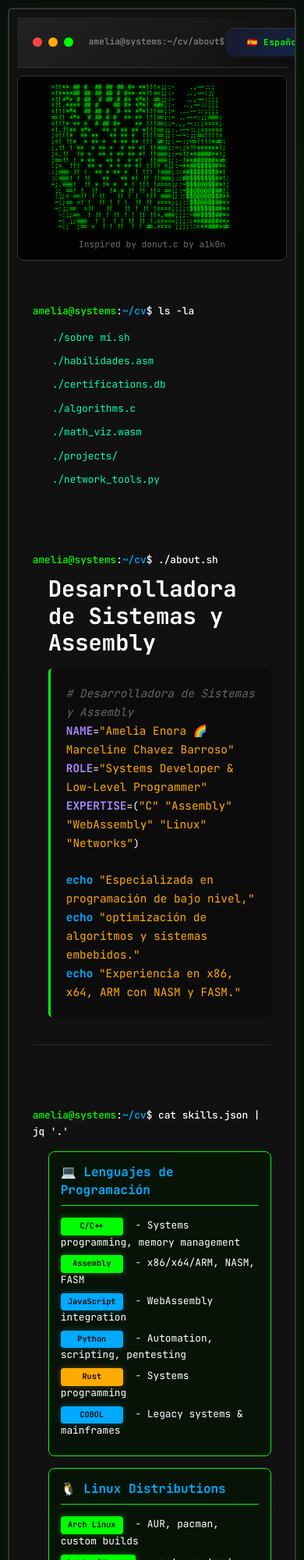
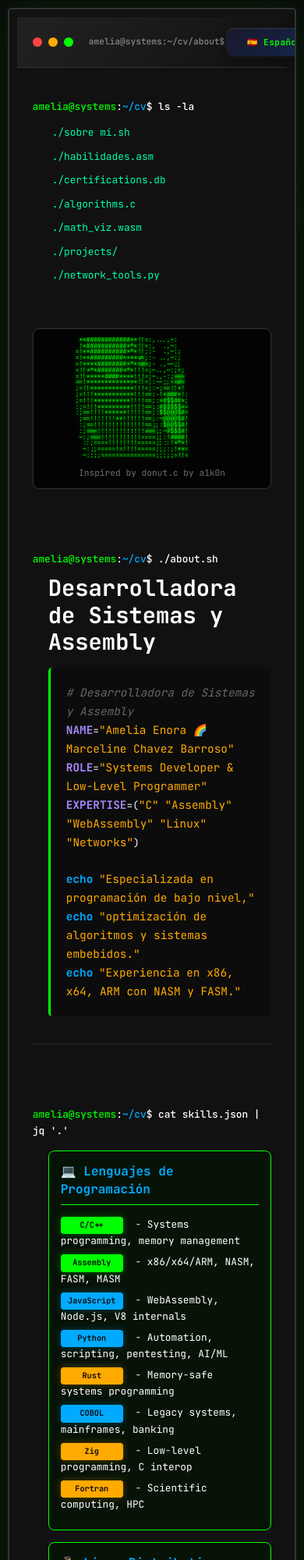
Before and after one commit to AmeliaDi/technical-cv, a plain HTML site: page index.html in a window 390 px wide. Shown: the top 2000 px of the page at 78% size. Drawn offline with Linux system fonts and the light colour scheme; a script that the page names is missing.

Commit message:
🎨 Rediseño: Dona al lado de navegación y skills actualizados
- Movida la dona ASCII al lado de la navegación

- Diseño responsive lado a lado

- Agregados lenguajes: Zig, Fortran

- Expandidas herramientas: QEMU, GDB, Valgrind, CI/CD

- Mejoradas skills de cybersecurity con más herramientas

- Ajustado tamaño de la dona para mejor visualización

```diff
--- a/donut.js
+++ b/donut.js
@@ -8,8 +8,8 @@ class DonutAnimation {
     constructor() {
         this.A = 0;
         this.B = 0;
-        this.screenWidth = 80;
-        this.screenHeight = 24;
+        this.screenWidth = 50;  // Reduced width for side layout
+        this.screenHeight = 20;  // Reduced height for side layout
         this.R1 = 1;
         this.R2 = 2;
         this.K2 = 5;
--- a/index.html
+++ b/index.html
@@ -61,16 +61,9 @@
             </div>
         </header>
 
-        <!-- ASCII Donut Animation -->
-        <div id="donut-container" class="donut-section">
-            <pre id="donut-output" class="donut-ascii"></pre>
-            <div class="donut-info">
-                <p class="donut-credit">Inspired by <a href="https://www.a1k0n.net/2011/07/20/donut-math.html" target="_blank">donut.c</a> by a1k0n</p>
-            </div>
-        </div>
-
         <main class="terminal-content">
-            <!-- Navigation -->
+            <!-- Navigation with Donut -->
+            <div class="nav-donut-container">
                 <nav class="terminal-nav">
                     <div class="prompt">
                         <span class="user">amelia@systems</span>:<span class="path">~/cv</span>$ ls -la
@@ -85,6 +78,15 @@
                         <li><a href="#network" class="nav-link">./network_tools.py</a></li>
                     </ul>
                 </nav>
+
+                <!-- ASCII Donut Animation -->
+                <div id="donut-container" class="donut-section">
+                    <pre id="donut-output" class="donut-ascii"></pre>
+                    <div class="donut-info">
+                        <p class="donut-credit">Inspired by <a href="https://www.a1k0n.net/2011/07/20/donut-math.html" target="_blank">donut.c</a> by a1k0n</p>
+                    </div>
+                </div>
+            </div>
 
             <!-- About Section -->
             <section id="about" class="section">
@@ -117,11 +119,13 @@
                             <h3>💻 Programming Languages</h3>
                             <ul class="skill-list">
                                 <li><span class="skill-level expert">C/C++</span> - Systems programming, memory management</li>
-                                <li><span class="skill-level expert">Assembly</span> - x86/x64/ARM, NASM, FASM</li>
-                                <li><span class="skill-level advanced">JavaScript</span> - WebAssembly integration</li>
-                                <li><span class="skill-level advanced">Python</span> - Automation, scripting, pentesting</li>
-                                <li><span class="skill-level intermediate">Rust</span> - Systems programming</li>
-                                <li><span class="skill-level advanced">COBOL</span> - Legacy systems & mainframes</li>
+                                <li><span class="skill-level expert">Assembly</span> - x86/x64/ARM, NASM, FASM, MASM</li>
+                                <li><span class="skill-level advanced">JavaScript</span> - WebAssembly, Node.js, V8 internals</li>
+                                <li><span class="skill-level advanced">Python</span> - Automation, scripting, pentesting, AI/ML</li>
+                                <li><span class="skill-level intermediate">Rust</span> - Memory-safe systems programming</li>
+                                <li><span class="skill-level advanced">COBOL</span> - Legacy systems, mainframes, banking</li>
+                                <li><span class="skill-level intermediate">Zig</span> - Low-level programming, C interop</li>
+                                <li><span class="skill-level intermediate">Fortran</span> - Scientific computing, HPC</li>
                             </ul>
                         </div>
 
@@ -140,12 +144,14 @@
                         <div class="skill-category">
                             <h3>🔐 Cybersecurity</h3>
                             <ul class="skill-list">
-                                <li><span class="skill-level expert">Penetration Testing</span> - Kali Linux, Metasploit</li>
-                                <li><span class="skill-level expert">Network Security</span> - Wireshark, Nmap, Burp Suite</li>
-                                <li><span class="skill-level advanced">Vulnerability Assessment</span> - OWASP Top 10</li>
-                                <li><span class="skill-level advanced">Cryptanalysis</span> - Hash cracking, encryption</li>
-                                <li><span class="skill-level advanced">Forensics</span> - Digital evidence analysis</li>
-                                <li><span class="skill-level intermediate">Malware Analysis</span> - Reverse engineering</li>
+                                <li><span class="skill-level expert">Penetration Testing</span> - Kali Linux, Metasploit, Cobalt Strike</li>
+                                <li><span class="skill-level expert">Network Security</span> - Wireshark, Nmap, Burp Suite, Zap</li>
+                                <li><span class="skill-level advanced">Vulnerability Assessment</span> - OWASP Top 10, CVE analysis</li>
+                                <li><span class="skill-level advanced">Cryptanalysis</span> - Hash cracking, AES, RSA, ECC</li>
+                                <li><span class="skill-level advanced">Forensics</span> - Memory dumps, Volatility, Autopsy</li>
+                                <li><span class="skill-level advanced">Malware Analysis</span> - IDA Pro, Ghidra, x64dbg</li>
+                                <li><span class="skill-level intermediate">Cloud Security</span> - AWS, Azure pentesting</li>
+                                <li><span class="skill-level expert">Binary Exploitation</span> - Buffer overflow, ROP chains</li>
                             </ul>
                         </div>
 
@@ -164,11 +170,14 @@
                         <div class="skill-category">
                             <h3>🔧 Systems & Tools</h3>
                             <ul class="skill-list">
-                                <li><span class="skill-level expert">Linux Kernel</span> - Module development, drivers</li>
-                                <li><span class="skill-level expert">Git/GitHub</span> - Version control, CI/CD</li>
+                                <li><span class="skill-level expert">Linux Kernel</span> - Module development, drivers, eBPF</li>
+                                <li><span class="skill-level expert">Git/GitHub</span> - Version control, CI/CD, Actions</li>
                                 <li><span class="skill-level advanced">Docker/Kubernetes</span> - Container orchestration</li>
                                 <li><span class="skill-level advanced">Ansible/Terraform</span> - Infrastructure as Code</li>
-                                <li><span class="skill-level intermediate">LLVM/GCC</span> - Compiler toolchain</li>
+                                <li><span class="skill-level advanced">LLVM/GCC</span> - Compiler toolchain, optimization</li>
+                                <li><span class="skill-level intermediate">QEMU/KVM</span> - Virtualization, emulation</li>
+                                <li><span class="skill-level advanced">GDB/Valgrind</span> - Debugging, profiling</li>
+                                <li><span class="skill-level intermediate">Jenkins/GitLab CI</span> - Continuous Integration</li>
                             </ul>
                         </div>
 
--- a/styles.css
+++ b/styles.css
@@ -1463,12 +1463,21 @@ canvas {
     }
 }
 
+/* Navigation and Donut Container */
+.nav-donut-container {
+    display: flex;
+    gap: 30px;
+    align-items: flex-start;
+    margin-bottom: 30px;
+    flex-wrap: wrap;
+}
+
 /* ASCII Donut Animation Styles */
 .donut-section {
     position: relative;
-    margin: 20px auto 30px;
     padding: 20px;
-    max-width: 800px;
+    flex: 0 0 auto;
+    min-width: 300px;
     text-align: center;
     background: rgba(0, 0, 0, 0.8);
     border: 1px solid var(--border-color);
@@ -1557,27 +1566,65 @@ canvas {
     animation: matrix-fall linear infinite, matrix-glow 1.5s ease-in-out infinite;
 }
 
+/* Responsive adjustments for nav-donut layout */
+@media (max-width: 1024px) {
+    .nav-donut-container {
+        flex-direction: column;
+        gap: 20px;
+    }
+
+    .terminal-nav {
+        width: 100%;
+    }
+
+    .donut-section {
+        width: 100%;
+        max-width: 600px;
+        margin: 0 auto;
+    }
+}
+
+@media (min-width: 1025px) {
+    .terminal-nav {
+        flex: 1 1 auto;
+        min-width: 300px;
+    }
+
+    .donut-section {
+        flex: 0 0 auto;
+        width: 400px;
+    }
+}
+
 /* Responsive adjustments for donut */
 @media (max-width: 768px) {
     .donut-section {
-        margin: 15px auto 20px;
         padding: 15px;
+        min-width: 250px;
     }
 
     .donut-ascii {
         font-size: clamp(0.4rem, 1.5vw, 0.6rem);
         line-height: 1.1;
     }
+
+    .nav-donut-container {
+        gap: 15px;
+    }
 }
 
 @media (max-width: 480px) {
     .donut-section {
-        margin: 10px auto 15px;
         padding: 10px;
+        min-width: 200px;
     }
 
     .donut-ascii {
         font-size: clamp(0.35rem, 2vw, 0.5rem);
         line-height: 1;
     }
-}
+
+    .nav-donut-container {
+        gap: 10px;
+    }
+}
```
Lines whose indentation alone changed are shown as unchanged.
